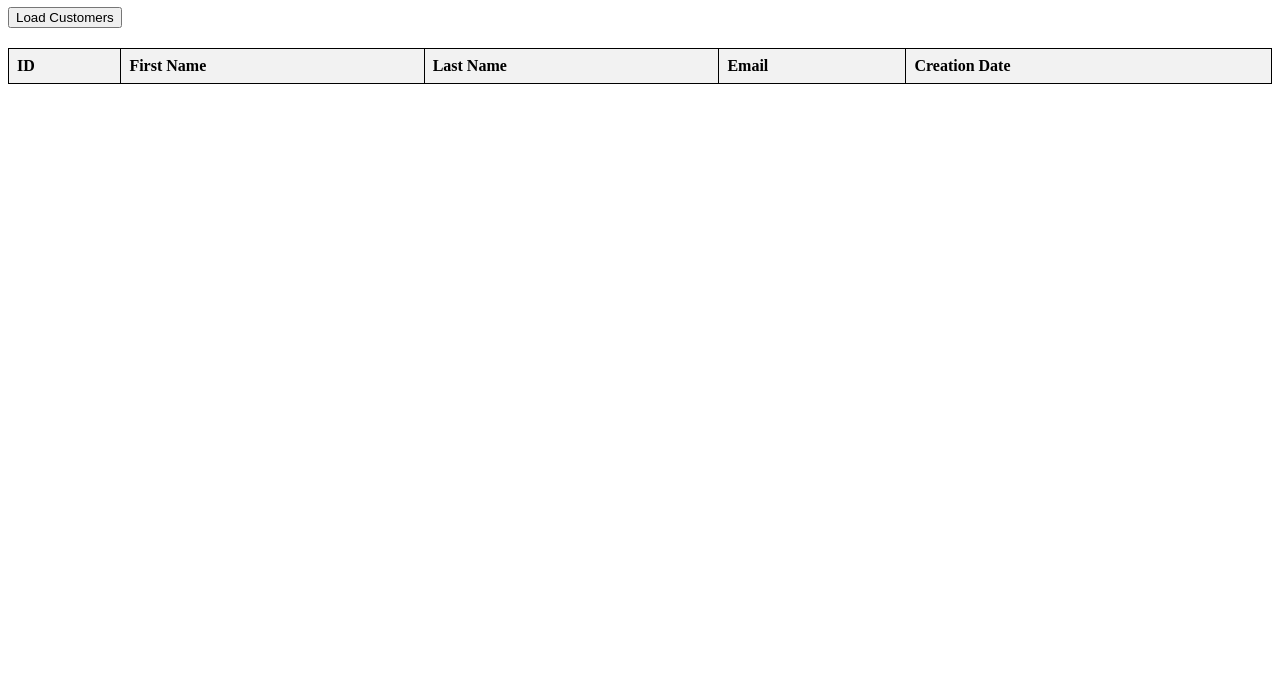
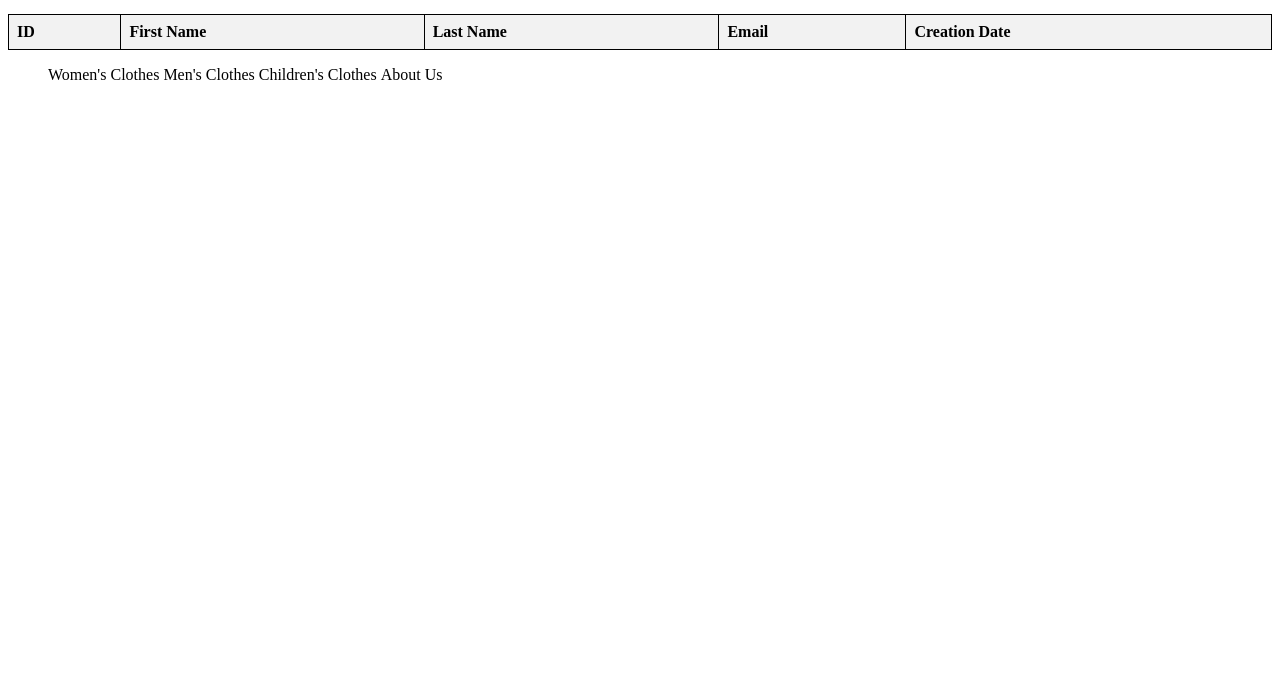
Before and after one commit to evelynhyx/Hollister, a website: page public/index.html in a window 1280 px wide. Shown: the part 107-800 px from the top of the page. Drawn offline with Linux system fonts and the light colour scheme.

Commit message:
Created Navbar

```diff
--- a/public/index.html
+++ b/public/index.html
@@ -18,10 +18,15 @@
             th {
                 background-color: #f2f2f2;
             }
+            ul {
+                list-style-type: none;
+            }
+            li {
+                display: inline;
+            }
         </style>
     </head>
     <body>
-        <p>Sign In Or Create Account</p>
         <h1>Customers Table</h1>
         <button id="loadCustomers">Load Customers</button>
 
@@ -39,6 +44,12 @@
                 <!-- Customer data will be inserted here -->
             </tbody>
         </table>
+        <ul>
+            <li>Women's Clothes</li>
+            <li>Men's Clothes</li>
+            <li>Children's Clothes</li>
+            <li>About Us</li>
+        </ul>
 
         <script>
             document.getElementById("loadCustomers").addEventListener("click", fetchCustomers);
```
Also changed, not shown: 2 other files.
